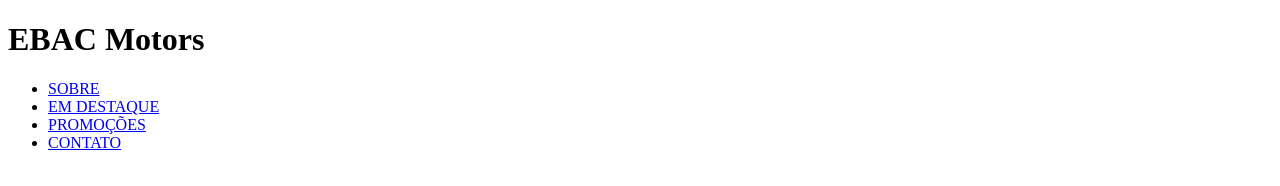
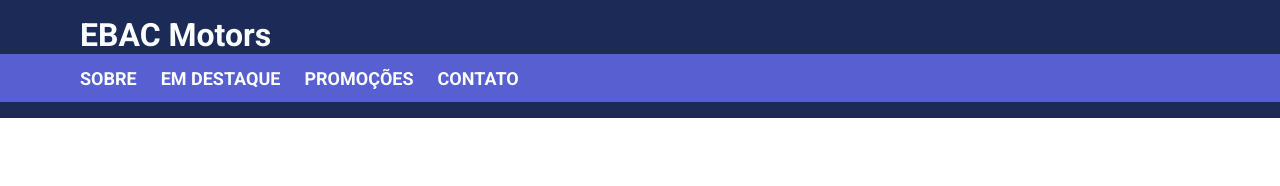
Before and after one commit to ericDK89/ebac-motors, a plain HTML site: page index.html in a window 1280 px wide. Drawn offline with Linux system fonts and the light colour scheme.

Commit message:
add: header and nav style

```diff
--- a/index.html
+++ b/index.html
@@ -3,23 +3,32 @@
   <head>
     <meta charset="UTF-8" />
     <meta http-equiv="X-UA-Compatible" content="IE=edge" />
+    <link rel="preconnect" href="https://fonts.googleapis.com" />
+    <link rel="preconnect" href="https://fonts.gstatic.com" crossorigin />
     <meta name="viewport" content="width=device-width, initial-scale=1.0" />
+    <link
+      href="https://fonts.googleapis.com/css2?family=Roboto:wght@400;700&display=swap"
+      rel="stylesheet"
+    />
+    <link rel="stylesheet" href="style.css" />
     <title>Ebac Motors</title>
   </head>
   <body>
     <header>
       <div class="container">
         <h1>EBAC Motors</h1>
+      </div>
 
-        <nav>
+      <nav>
+        <div class="container">
           <ul>
             <li><a href="#">SOBRE</a></li>
             <li><a href="#">EM DESTAQUE</a></li>
             <li><a href="#">PROMOÇÕES</a></li>
             <li><a href="#">CONTATO</a></li>
           </ul>
-        </nav>
-      </div>
+        </div>
+      </nav>
     </header>
   </body>
 </html>
--- /dev/null
+++ b/style.css
@@ -0,0 +1,50 @@
+* {
+  margin: 0;
+  padding: 0;
+  box-sizing: border-box;
+  font-family: "Roboto", sans-serif;
+}
+
+a {
+  text-decoration: none;
+  cursor: pointer;
+}
+
+.container {
+  max-width: 1120px;
+  width: 100%;
+
+  margin: 0 auto;
+}
+
+header {
+  padding: 1rem 0;
+  background-color: #1b2a57;
+}
+
+nav {
+  height: 3rem;
+  display: flex;
+  align-items: center;
+  background-color: #585fd0;
+}
+
+h1 {
+  color: #fff;
+}
+
+h1,
+li a {
+  color: #fbfeff;
+}
+
+ul {
+  display: flex;
+  gap: 1.5rem;
+  list-style: none;
+}
+
+li a {
+  font-size: 1.125rem;
+  font-weight: 700;
+}
```
